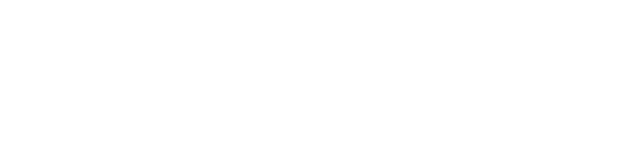
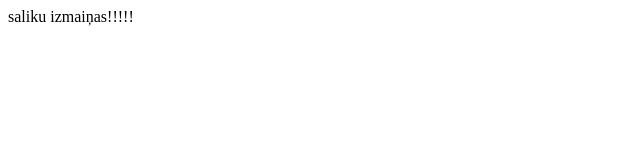
Before and after one commit to vairis/prog2_caune_md1, a plain HTML site: page index.html in a window 1280 px wide. Shown: the whole page, without its empty margins (0-640 px from the left). Drawn offline with Linux system fonts and the light colour scheme.

Commit message:
added text

```diff
--- a/index.html
+++ b/index.html
@@ -1,5 +1,5 @@
 <html>
 
-
+saliku izmaiņas!!!!!
 
 </html>
```
